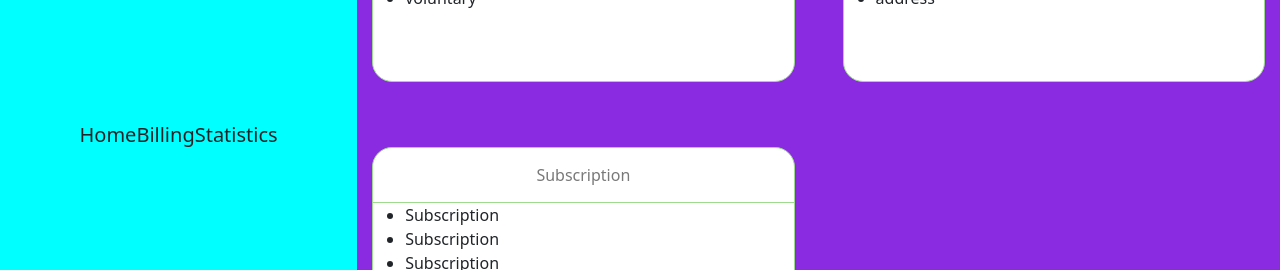
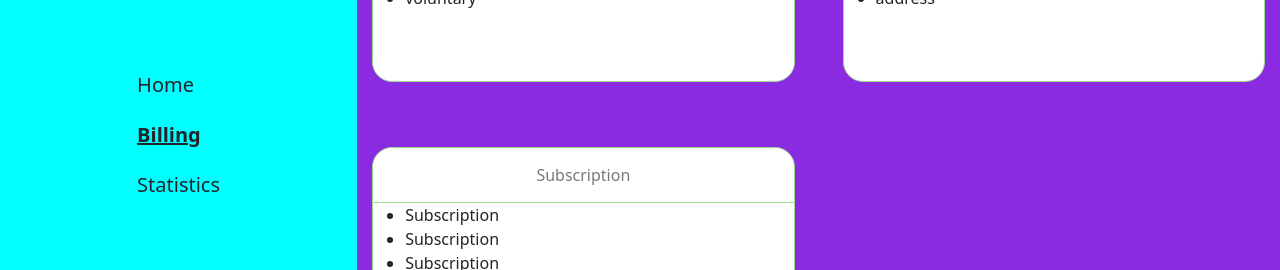
Before and after one commit to szobek/lastProjectWithAngular, an Angular app: page /billing in a window 1280 px wide. Shown: the part 209-479 px from the top of the page. Built offline with nearby package versions, Linux system fonts and the light colour scheme; no server answers.

Commit message:
Design for active nav item

```diff
--- a/src/app/components/nav/nav.component.html
+++ b/src/app/components/nav/nav.component.html
@@ -1,5 +1,5 @@
 <ul class="nav">
-    <li routerLink="/">Home</li>
-    <li routerLink="/billing">Billing</li>
-    <li routerLink="/statistics">Statistics</li>
+    <li routerLink="/home" routerLinkActive="active-nav-item">Home</li>
+    <li routerLink="/billing" routerLinkActive="active-nav-item">Billing</li>
+    <li routerLink="/statistics" routerLinkActive="active-nav-item">Statistics</li>
 </ul>
--- a/src/app/components/nav/nav.component.scss
+++ b/src/app/components/nav/nav.component.scss
@@ -1,11 +1,16 @@
 ul.nav{
     list-style-type: none;
     font-size: 20px;
+    flex-direction: column !important;
     li{
         margin-bottom: 20px;
         cursor: pointer;
         &:hover{
             color: #f00;
         }
+        &.active-nav-item{
+            text-decoration: underline;
+            font-weight: 600;
+        }
     }
 }
```
